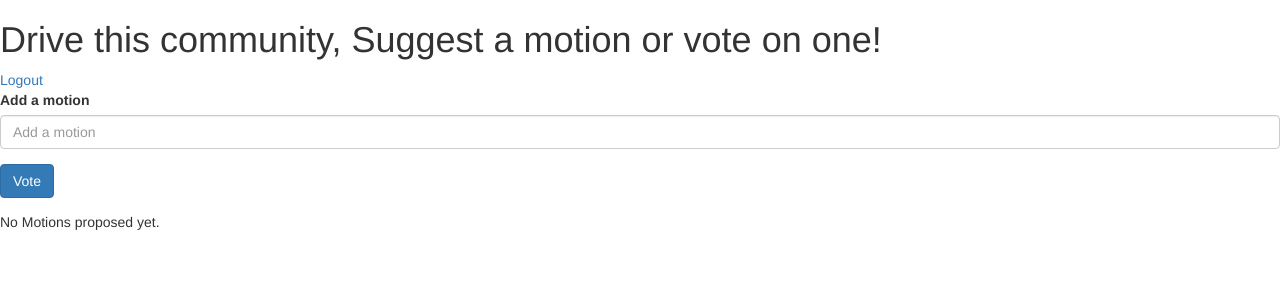
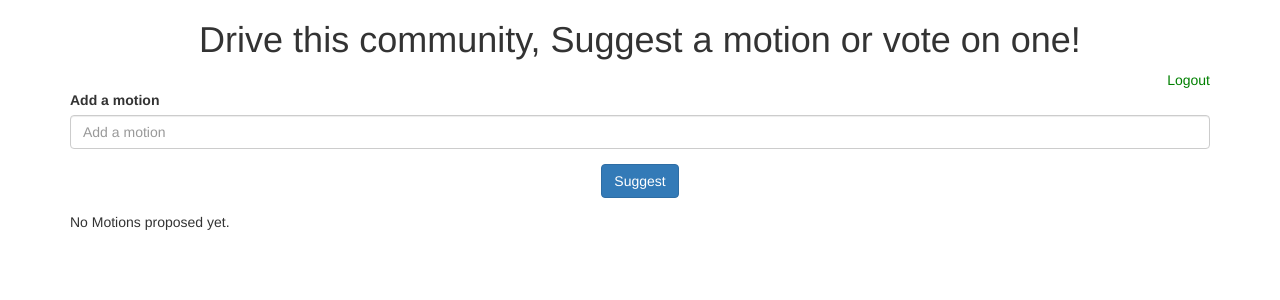
Before and after one commit to JrDevMentoring/drive, a Django app: page / in a window 1280 px wide. Shown: the top 300 px of the page. Run offline with Django 3.2, Linux system fonts and the light colour scheme; the visitor is signed in with stand-in values (Sample User, id 1); data that the repository does not hold is empty; some libraries are stand-ins or nearby versions.

Commit message:
css layouts implementation

```diff
--- a/motions/static/motions/style.css
+++ b/motions/static/motions/style.css
@@ -1,3 +1,12 @@
-li a {
-  color: green;
+a {
+  color: green !important;
+  text-decoration: none !important;
 }
+
+.row {
+  padding-bottom: 5px;
+  margin-bottom: 5px;
+  border-bottom: thin solid lightgrey;
+  font-size: 1.3em;
+  font-family: Sans-Serif;
+}
--- a/motions/templates/motions/index.html
+++ b/motions/templates/motions/index.html
@@ -3,40 +3,52 @@
 
 {# Load CSS and JavaScript #}
 {% bootstrap_css %}
-{% bootstrap_javascript %}
 
 {# Load statics #}
 {% load static %}
 <link rel="stylesheet" type="text/css" href="{% static 'motions/style.css' %}" />
 
-<h1>Drive this community, Suggest a motion or vote on one!</h1>
+
+{% include 'motions/_alert_messages.html' %}
+
+<div class="container">
+  <h1 class="text-center header">Drive this community, Suggest a motion or vote on one!</h1>
 
   {% if user.is_authenticated %}
-  <a href='{% url 'motions:signout' %}'>Logout</a>
+    <div class="text-right"><a href='{% url 'motions:signout' %}'>Logout</a></div>
   {% endif %}
 
   <form action="{% url 'motions:create' %}" method="post">
     {% csrf_token %}
     {% bootstrap_form form layout='inline' %}
+    <div class="text-center">
       {% buttons %}
         <button type="submit" class="btn btn-primary">
-      {% bootstrap_icon "star" %} Vote
+          {% bootstrap_icon "star" %} Suggest
         </button>
       {% endbuttons %}
+    </div>
   </form>
 
-{% include 'motions/_alert_messages.html' %}
-
+  <div class="motions">
     {% if motions_list %}
-    <ul>
       {% for motion in motions_list %}
-        <li>
-          <b>{{ motion.votes.count }}</b>
+        <div class="row">
+          <div class="col-sm-1">
+            <b>
+              <a href='{% url 'motions:vote' motion_pk=motion.pk %}'>
+                {% bootstrap_icon "arrow-up" %} {{ motion.votes.count }}
+              </a>
+            </b>
+          </div>
+          <div class="col-sm-11">
             <p>{{ motion.suggestion_text }}</p>
-          <a href='{% url 'motions:vote' motion_pk=motion.pk %}'>Support</a>
-        </li>
+          </div>
+        </div>
       {% endfor %}
-    </ul>
     {% else %}
       <p>No Motions proposed yet.</p>
     {% endif %}
+  </div>
+
+</div>
```
Lines whose indentation alone changed are shown as unchanged.
